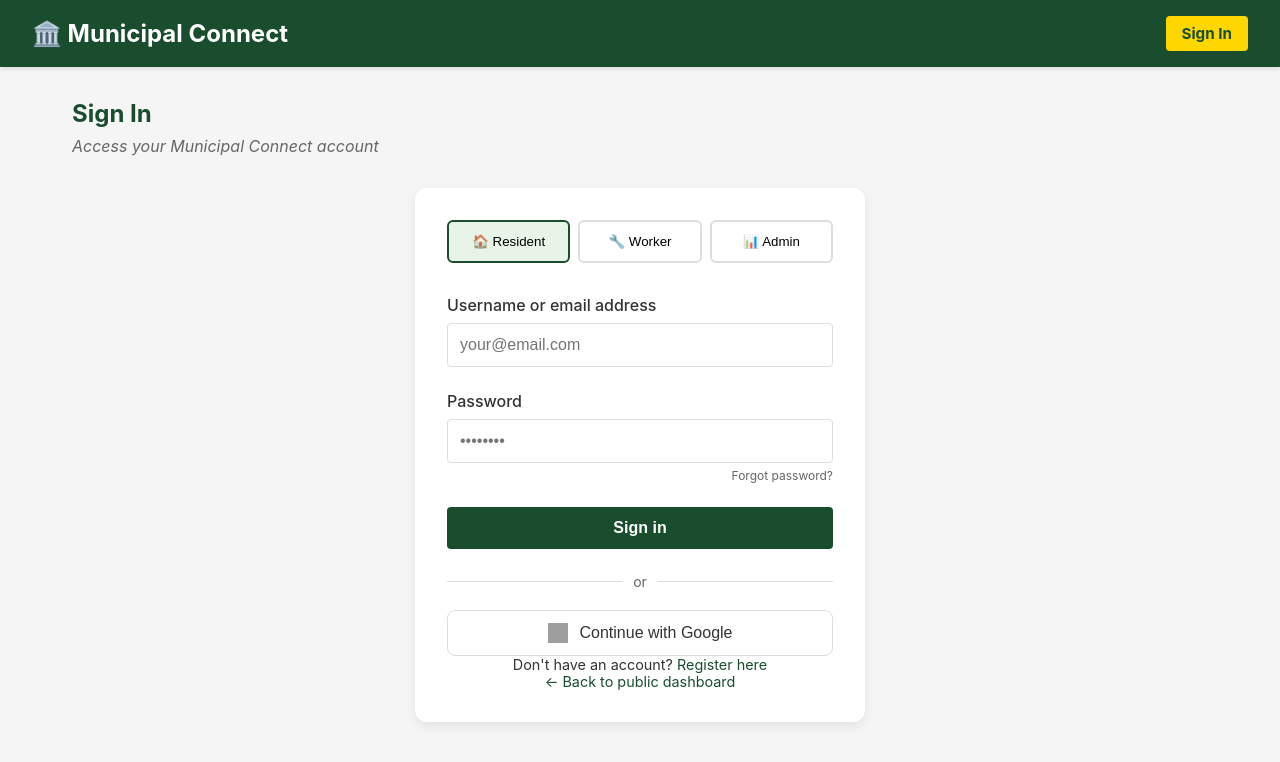
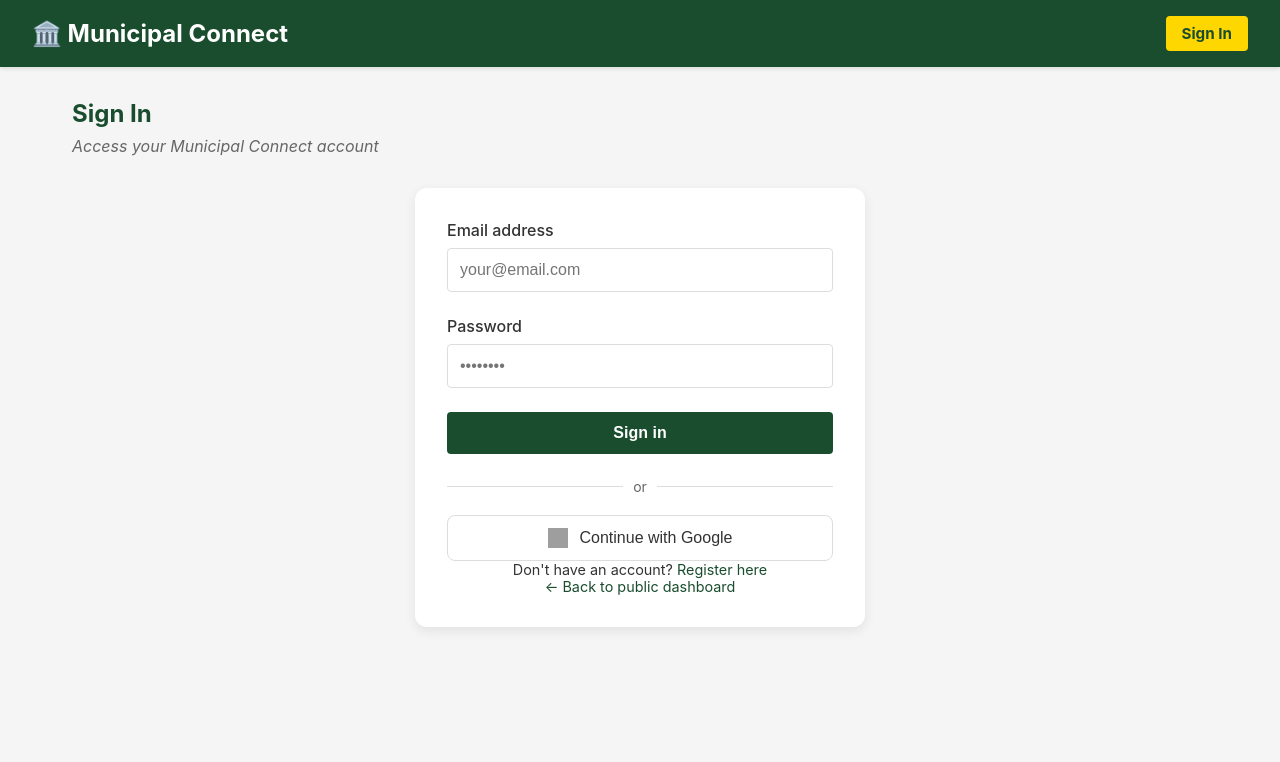
Before and after one commit to Pul-e/municipal-service-portal, a React (Create React App) app: page /signin in a window 1280 px wide. Shown: the top 762 px of the page. Built offline with nearby package versions, Linux system fonts and the light colour scheme; no server answers; grey boxes are pictures that could not be loaded.

Commit message:
Fix Auth Redirect

```diff
--- a/src/pages/AuthCallbackPage.jsx
+++ b/src/pages/AuthCallbackPage.jsx
@@ -10,7 +10,6 @@ function AuthCallbackPage() {
   useEffect(() => {
     const handleCallback = async () => {
       try {
-        // Get the session after Google redirect
         const { data: { session }, error: sessionError } = await supabase.auth.getSession();
 
         if (sessionError) {
@@ -23,72 +22,32 @@ function AuthCallbackPage() {
           return;
         }
 
-        // Get the role that was selected before Google redirect
-        const pendingRole = sessionStorage.getItem('pendingRole');
+        setStatus('Setting up your account...');
 
-        setStatus(`Setting up your ${pendingRole || 'resident'} account...`);
-
-        // Check if user already has a role assigned
-        const { data: existingRole, error: roleCheckError } = await supabase
-          .from('user_roles')
-          .select('role:roles(name)')
-          .eq('user_id', session.user.id)
+        // Check role from profiles table
+        const { data: profileData } = await supabase
+          .from('profiles')
+          .select('role')
+          .eq('id', session.user.id)
           .single();
 
-        let userRole = existingRole?.role?.name;
+        const userRole = profileData?.role || 'user';
 
-        // If no role assigned yet, create one based on selected role
-        if (!userRole && pendingRole) {
-          // Get the role ID from the roles table
-          const { data: roleData, error: roleError } = await supabase
-            .from('roles')
-            .select('id')
-            .eq('name', pendingRole)
-            .single();
+        setStatus(`Redirecting to your dashboard...`);
 
-          if (roleError) {
-            console.error('Error finding role:', roleError);
-            setError(`Role '${pendingRole}' not found in database.`);
-            return;
-          }
-
-          // Assign the role to the user
-          const { error: insertError } = await supabase
-            .from('user_roles')
-            .insert({
-              user_id: session.user.id,
-              role_id: roleData.id
-            });
-
-          if (insertError) {
-            console.error('Error assigning role:', insertError);
-            setError('Failed to assign role to your account.');
-            return;
-          }
-
-          userRole = pendingRole;
-        }
-
-        // Clear the stored role
-        sessionStorage.removeItem('pendingRole');
-
-        // Redirect based on the role
-        setStatus(`Redirecting to ${userRole} dashboard...`);
-
-        // Small delay to show the status message
         setTimeout(() => {
           switch (userRole) {
-            case 'resident':
+            case 'user':
               navigate('/resident/dashboard');
               break;
-            case 'municipal_worker':
+            case 'staff':
               navigate('/worker/dashboard');
               break;
             case 'admin':
               navigate('/admin/dashboard');
               break;
             default:
-              navigate('/');
+              navigate('/resident/dashboard');
           }
         }, 500);
 
--- a/src/pages/SignInPage.jsx
+++ b/src/pages/SignInPage.jsx
@@ -1,13 +1,10 @@
 import { useState } from 'react';
-import { useSearchParams, useNavigate, Link } from 'react-router-dom';
+import { useNavigate, Link } from 'react-router-dom';
 import { supabase } from '../supabaseClient';
 
 function SignInPage() {
-  const [searchParams] = useSearchParams();
   const navigate = useNavigate();
-  const defaultRole = searchParams.get('role') || 'resident';
 
-  const [role, setRole] = useState(defaultRole);
   const [email, setEmail] = useState('');
   const [password, setPassword] = useState('');
   const [loading, setLoading] = useState(false);
@@ -31,28 +28,27 @@ function SignInPage() {
       return;
     }
 
-    // After login, check role and redirect
-    const { data: roleData } = await supabase
-      .from('user_roles')
-      .select('role:roles(name)')
-      .eq('user_id', data.user.id)
+    // After login, check role from profiles table
+    const { data: profileData } = await supabase
+      .from('profiles')
+      .select('role')
+      .eq('id', data.user.id)
       .single();
 
-    const userRole = roleData?.role?.name || 'resident';
+    const userRole = profileData?.role || 'user';
 
-    // Redirect based on actual role from database
     switch (userRole) {
-      case 'resident':
+      case 'user':
         navigate('/resident/dashboard');
         break;
-      case 'municipal_worker':
+      case 'staff':
         navigate('/worker/dashboard');
         break;
       case 'admin':
         navigate('/admin/dashboard');
         break;
       default:
-        navigate('/');
+        navigate('/resident/dashboard');
     }
   };
 
@@ -60,10 +56,6 @@ function SignInPage() {
   const handleGoogleSignIn = async () => {
     setLoading(true);
     setError('');
-
-    // Store the selected role in sessionStorage (clears when tab closes)
-    // This is more secure than localStorage for temporary data
-    sessionStorage.setItem('pendingRole', role);
 
     const { error: authError } = await supabase.auth.signInWithOAuth({
       provider: 'google',
@@ -86,30 +78,6 @@ function SignInPage() {
       </header>
 
       <div className="signin-container">
-        {/* Role Selector */}
-        <div className="role-selector">
-          <button
-            type="button"
-            className={`role-option ${role === 'resident' ? 'active' : ''}`}
-            onClick={() => setRole('resident')}
-          >
-            🏠 Resident
-          </button>
-          <button
-            type="button"
-            className={`role-option ${role === 'worker' ? 'active' : ''}`}
-            onClick={() => setRole('worker')}
-          >
-            🔧 Worker
-          </button>
-          <button
-            type="button"
-            className={`role-option ${role === 'admin' ? 'active' : ''}`}
-            onClick={() => setRole('admin')}
-          >
-            📊 Admin
-          </button>
-        </div>
 
         {/* Error message */}
         {error && (
@@ -121,7 +89,7 @@ function SignInPage() {
         {/* Email/Password Form */}
         <form onSubmit={handleEmailSignIn} className="signin-form">
           <div className="form-group">
-            <label htmlFor="email">Username or email address</label>
+            <label htmlFor="email">Email address</label>
             <input
               type="email"
               id="email"
@@ -142,7 +110,6 @@ function SignInPage() {
               placeholder="••••••••"
               required
             />
-            <Link to="/forgot-password" className="forgot-password">Forgot password?</Link>
           </div>
 
           <button type="submit" className="submit-btn" disabled={loading}>
```
